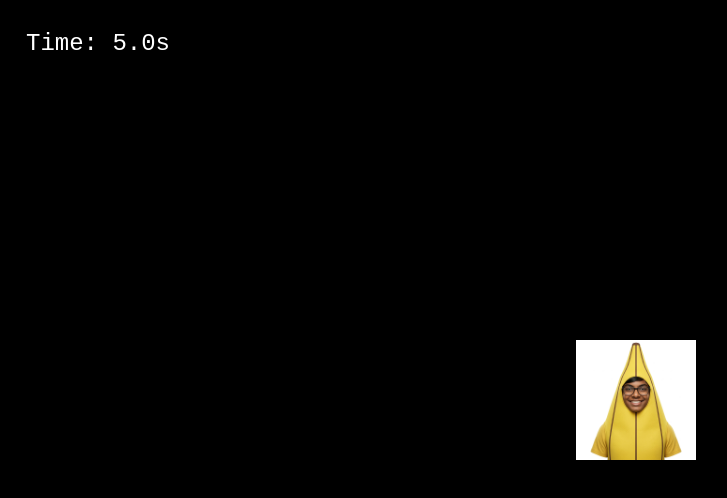
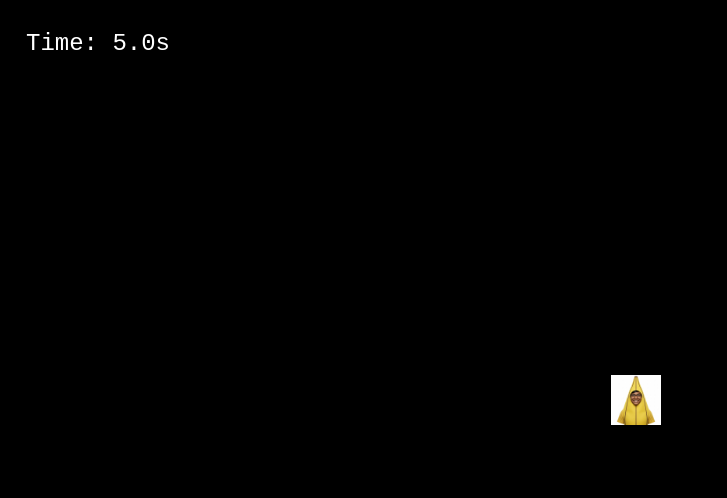
Before and after one commit to asdfplayer1238/HackTheSkies2026, a plain HTML site: page index.html in a window 1280 px wide. Shown: the whole page, without its empty margins (4-731 px from the left). Drawn offline with Linux system fonts and the light colour scheme.

Commit message:
import classes, USE LVIE SERVER OR WONT WORK

```diff
--- /dev/null
+++ b/classes/Player.js
@@ -0,0 +1,35 @@
+export class Player {
+  constructor(x, y, width, height, speed) {
+    this.x = x;
+    this.y = y;
+    this.width = width;
+    this.height = height;
+    this.speed = speed;
+
+    // Load image asset
+    this.image = new Image();
+    this.image.src = 'assets/images/test.jpg'; // Ensure this path is correct
+    this.imageLoaded = false;
+    this.image.onload = () => {
+      this.imageLoaded = true;
+    };
+  }
+
+  // Equivalent to a Java update method
+  update(keys, canvasWidth, canvasHeight) {
+    if (keys.w && this.y > 0) this.y -= this.speed;
+    if (keys.s && this.y + this.height < canvasHeight) this.y += this.speed;
+    if (keys.a && this.x > 0) this.x -= this.speed;
+    if (keys.d && this.x + this.width < canvasWidth) this.x += this.speed;
+  }
+
+  // Equivalent to a Java render/draw method
+  draw(ctx) {
+    if (this.imageLoaded) {
+      ctx.drawImage(this.image, this.x, this.y, this.width, this.height);
+    } else {
+      ctx.fillStyle = '#00ffcc';
+      ctx.fillRect(this.x, this.y, this.width, this.height);
+    }
+  }
+}
--- a/game.js
+++ b/game.js
@@ -1,70 +1,19 @@
+import { Player } from './classes/Player.js';
+
 const canvas = document.getElementById('gameCanvas');
 const ctx = canvas.getContext('2d');
 
-// Make canvas fill the full window width and height
+// Fullscreen canvas setup
 canvas.width = window.innerWidth;
 canvas.height = window.innerHeight;
 
-// Resize listener
 window.addEventListener('resize', () => {
   canvas.width = window.innerWidth;
   canvas.height = window.innerHeight;
 });
 
-// ==========================================
-// PLAYER CLASS (Java-style Object-Oriented)
-// ==========================================
-class Player {
-  constructor(x, y, width, height, speed, imageSrc) {
-    this.x = x;
-    this.y = y;
-    this.width = width;
-    this.height = height;
-    this.speed = speed;
-
-    // Load the player's image inside the class
-    this.image = new Image();
-    this.image.src = imageSrc;
-    this.imageLoaded = false;
-
-    this.image.onload = () => {
-      this.imageLoaded = true;
-    };
-  }
-
-  // Equivalent to a Java update method
-  update(keys, canvasWidth, canvasHeight) {
-    if (keys.w && this.y > 0) this.y -= this.speed;
-    if (keys.s && this.y + this.height < canvasHeight) this.y += this.speed;
-    if (keys.a && this.x > 0) this.x -= this.speed;
-    if (keys.d && this.x + this.width < canvasWidth) this.x += this.speed;
-  }
-
-  // Equivalent to a Java draw/render method
-  draw(ctx) {
-    if (this.imageLoaded) {
-      ctx.drawImage(this.image, this.x, this.y, this.width, this.height);
-    } else {
-      // Fallback teal square if image hasn't loaded or is missing
-      ctx.fillStyle = '#00ffcc';
-      ctx.fillRect(this.x, this.y, this.width, this.height);
-    }
-  }
-}
-
-// ==========================================
-// GAME SETUP & STATE
-// ==========================================
-
-// Create an instance of our Player class
-const player = new Player(
-  canvas.width / 2 - 60,
-  canvas.height / 2 - 60,
-  120,
-  120,
-  6,
-  'assets/images/test.jpg'
-);
+// Instantiate the Player object (Just like Java: Player player = new Player(...))
+const player = new Player(canvas.width / 2 - 25, canvas.height / 2 - 25, 50, 50, 6);
 
 // Key tracking object
 const keys = {
@@ -73,9 +22,6 @@ const keys = {
   s: false,
   d: false
 };
-
-// Timer variables
-let startTime = Date.now();
 
 // Keyboard Listeners
 window.addEventListener('keydown', (e) => {
@@ -88,28 +34,28 @@ window.addEventListener('keyup', (e) => {
   if (keys.hasOwnProperty(key)) keys[key] = false;
 });
 
-// ==========================================
-// MAIN GAME LOOP
-// ==========================================
+// Timer variable
+const startTime = Date.now();
+
+// Main Game Loop
 function gameLoop() {
-  // 1. Update game state
+  // 1. Update Player position based on inputs and screen bounds
   player.update(keys, canvas.width, canvas.height);
 
-  // 2. Clear the screen
+  // 2. Clear canvas frame
   ctx.clearRect(0, 0, canvas.width, canvas.height);
 
-  // 3. Draw everything
+  // 3. Draw Player
   player.draw(ctx);
 
-  // Draw Timer HUD
+  // 4. Draw Timer HUD
   const elapsedTime = ((Date.now() - startTime) / 1000).toFixed(1);
   ctx.fillStyle = '#ffffff';
   ctx.font = '24px monospace';
   ctx.fillText(`Time: ${elapsedTime}s`, 30, 50);
 
-  // 4. Repeat loop (60 times per second)
   requestAnimationFrame(gameLoop);
 }
 
-// Start the game loop
+// Start the loop
 gameLoop();
--- a/index.html
+++ b/index.html
@@ -8,8 +8,9 @@
 </head>
 <body>
 
-  <canvas id="gameCanvas" width="800" height="600"></canvas>
+  <canvas id="gameCanvas"></canvas>
 
-  <script src="game.js"></script>
+  <!-- Notice type="module" here -->
+  <script type="module" src="game.js"></script>
 </body>
 </html>
```
